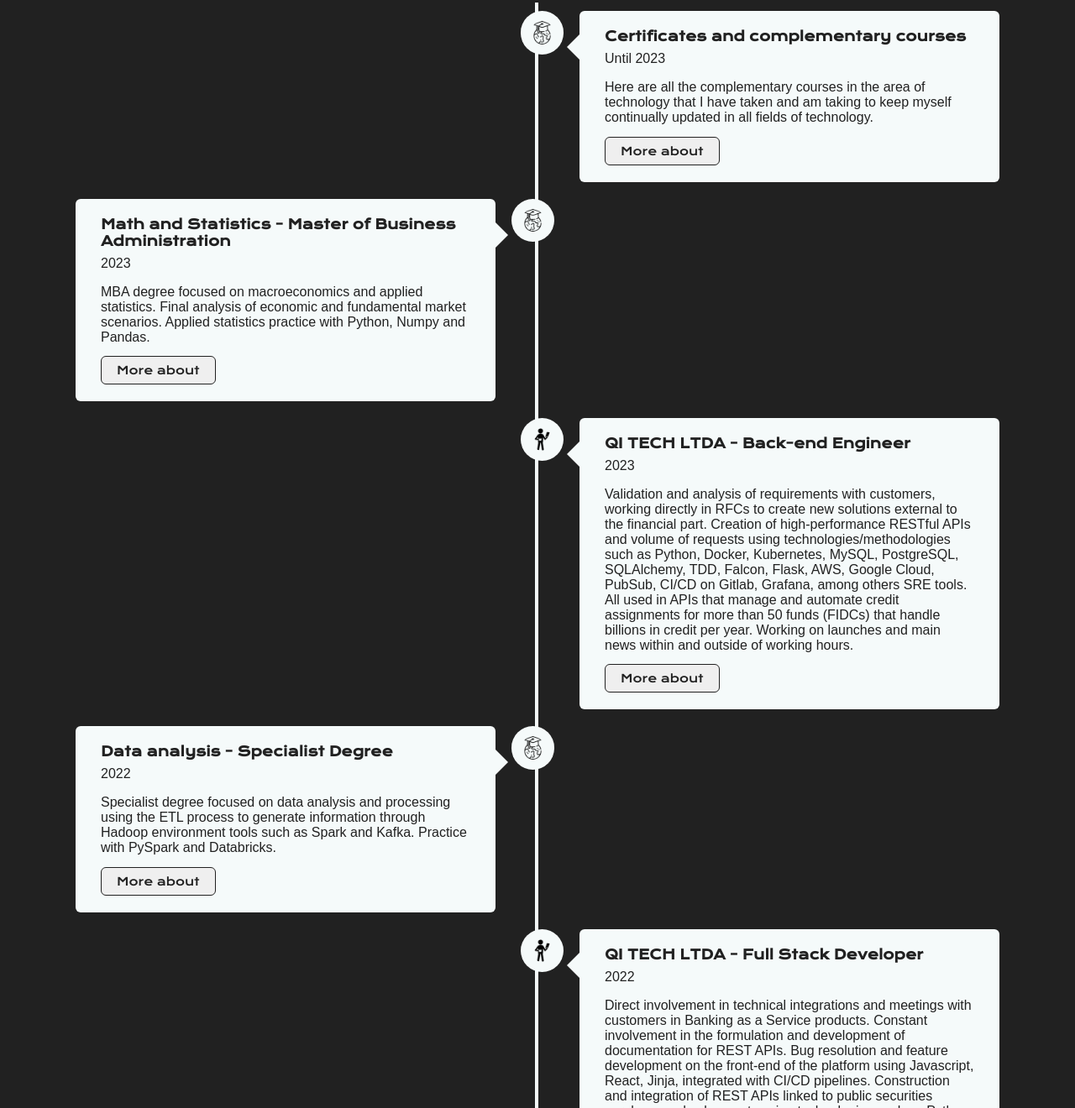
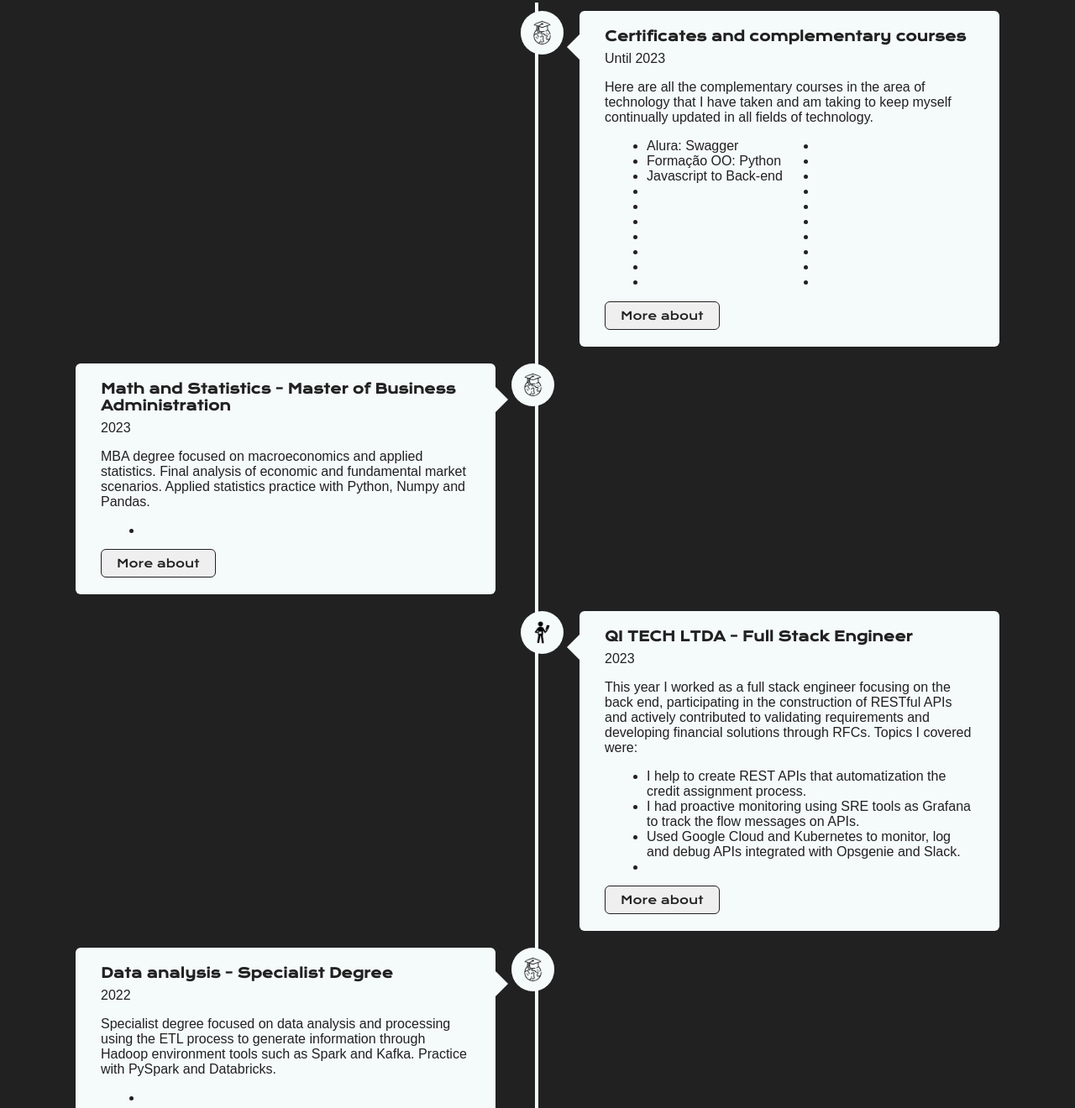
Before and after one commit to upALX/alxinc-portfolio, a website: page about.html in a window 1280 px wide. Shown: the part 175-1495 px from the top of the page at 84% size. Drawn offline with nearby package versions, Linux system fonts and the light colour scheme.

Commit message:
adding special coluns on cards about

```diff
--- a/about.html
+++ b/about.html
@@ -26,6 +26,30 @@
                     <h2>Certificates and complementary courses</h2>
                     <small>Until 2023</small>
                     <p>Here are all the complementary courses in the area of technology that I have taken and am taking to keep myself continually updated in all fields of technology.</p>
+                    <div class="presentation__text-box__list">
+                        <ul class="presentation__text-box__list-styled">
+                            <li>Alura: Swagger </li>
+                            <li>Formação OO: Python</li>
+                            <li>Javascript to Back-end</li>
+                            <li></li>
+                            <li></li>
+                            <li></li>
+                            <li></li>
+                            <li></li>
+                            <li></li>
+                            <li></li>
+                            <li></li>
+                            <li></li>
+                            <li></li>
+                            <li></li>
+                            <li></li>
+                            <li></li>
+                            <li></li>
+                            <li></li>
+                            <li></li>
+                            <li></li>
+                        </ul>
+                    </div>
                     <span class="presentation__container__right-arrow"></span>
                     <button> <a href="https://drive.google.com/drive/folders/1l6F5gSUcw788t51j8_aiePSrB0p0C-2d?usp=sharing" target="__blank">More about</a></button>
                 </div>
@@ -36,6 +60,11 @@
                     <h2>Math and Statistics - Master of Business Administration</h2>
                     <small>2023</small>
                     <p>MBA degree focused on macroeconomics and applied statistics. Final analysis of economic and fundamental market scenarios. Applied statistics practice with Python, Numpy and Pandas.</p>
+                    <div class="presentation__text-box__list">
+                        <ul class="presentation__text-box__list-different">
+                            <li></li>
+                        </ul>
+                    </div>
                     <span class="presentation__container__left-arrow"></span>
                     <button> <a href="https://drive.google.com/drive/folders/1l6F5gSUcw788t51j8_aiePSrB0p0C-2d?usp=sharing" target="__blank">More about</a></button>
                 </div>
@@ -43,9 +72,17 @@
             <div class="presentation__assignment__container presentation__assignment__container-right">
                 <img class="presentation__image__education right" src="assets/coffee-work.png" alt="a man reading the meeting agenda and drinking coffee">
                 <div class="presentation__assignment__text-box">
-                    <h2>QI TECH LTDA - Back-end Engineer</h2>
+                    <h2>QI TECH LTDA - Full Stack Engineer</h2>
                     <small>2023</small>
-                    <p>Validation and analysis of requirements with customers, working directly in RFCs to create new solutions external to the financial part. Creation of high-performance RESTful APIs and volume of requests using technologies/methodologies such as Python, Docker, Kubernetes, MySQL, PostgreSQL, SQLAlchemy, TDD, Falcon, Flask, AWS, Google Cloud, PubSub, CI/CD on Gitlab, Grafana, among others SRE tools. All used in APIs that manage and automate credit assignments for more than 50 funds (FIDCs) that handle billions in credit per year. Working on launches and main news within and outside of working hours.</p>
+                    <p>This year I worked as a full stack engineer focusing on the back end, participating in the construction of RESTful APIs and actively contributed to validating requirements and developing financial solutions through RFCs. Topics I covered were:</p>
+                    <div class="presentation__text-box__list">
+                        <ul>
+                            <li>I help to create REST APIs that automatization the credit assignment process.</li>
+                            <li>I had proactive monitoring using SRE tools as Grafana to track the flow messages on APIs.</li>
+                            <li>Used Google Cloud and Kubernetes to monitor, log and debug APIs integrated with Opsgenie and Slack.</li>
+                            <li></li>
+                        </ul>
+                    </div>
                     <span class="presentation__container__right-arrow"></span>
                     <button> <a href="https://qitech.com.br" target="__blank">More about</a></button>
                 </div>
@@ -56,6 +93,11 @@
                     <h2>Data analysis - Specialist Degree</h2>
                     <small>2022</small>
                     <p>Specialist degree focused on data analysis and processing using the ETL process to generate information through Hadoop environment tools such as Spark and Kafka. Practice with PySpark and Databricks.</p>
+                    <div class="presentation__text-box__list">
+                        <ul>
+                            <li></li>
+                        </ul>
+                    </div>
                     <span class="presentation__container__left-arrow"></span>
                     <button> <a href="https://drive.google.com/drive/folders/1l6F5gSUcw788t51j8_aiePSrB0p0C-2d?usp=sharing" target="__blank">More about</a></button>
                 </div>
@@ -66,6 +108,11 @@
                     <h2>QI TECH LTDA - Full Stack Developer</h2>
                     <small>2022</small>
                     <p>Direct involvement in technical integrations and meetings with customers in Banking as a Service products. Constant involvement in the formulation and development of documentation for REST APIs. Bug resolution and feature development on the front-end of the platform using Javascript, React, Jinja, integrated with CI/CD pipelines. Construction and integration of REST APIs linked to public securities purchase and sale events using technologies such as Python, Docker, MySQL, SQLAlchemy, Google Cloud, Falcon and FastAPI.</p>
+                    <div class="presentation__text-box__list">
+                        <ul>
+                            <li></li>
+                        </ul>
+                    </div>
                     <span class="presentation__container__right-arrow"></span>
                     <button> <a href="https://qitech.com.br" target="__blank">More about</a></button>
                 </div>
@@ -76,8 +123,13 @@
                     <h2>Information Security - Master of Business Administration</h2>
                     <small>2021</small>
                     <p>Lorem ipsum dolor sit, amet consectetur adipisicing elit. Quidem laborum totam obcaecati ratione, adipisci dolore numquam architecto dolorem fuga veritatis quia iste cumque odio maxime vitae omnis. Quaerat, suscipit culpa.</p>
+                    <div class="presentation__text-box__list">
+                        <ul>
+                            <li></li>
+                        </ul>
+                    </div>
                     <span class="presentation__container__left-arrow"></span>
-                    <button> <a href="https://drive.google.com/drive/folders/1l6F5gSUcw788t51j8_aiePSrB0p0C-2d?usp=sharing" target="__blank">More about</a></button>
+                    <button disabled> <a href="https://drive.google.com/drive/folders/1l6F5gSUcw788t51j8_aiePSrB0p0C-2d?usp=sharing" target="__blank">More about</a></button>
                 </div>
             </div>
             <div class="presentation__assignment__container presentation__assignment__container-right">
@@ -86,6 +138,11 @@
                     <h2>Systems analysis - Degree</h2>
                     <small>2020</small>
                     <p>Degree in systems analysis and development focused on the practice and theory of computing, modeling and data engineering for systems. Massive practice with Java, web with Spring Boot, databases with MySQL and MongoDB.</p>
+                    <div class="presentation__text-box__list">
+                        <ul>
+                            <li></li>
+                        </ul>
+                    </div>
                     <span class="presentation__container__right-arrow"></span>
                     <button> <a href="https://drive.google.com/drive/folders/1l6F5gSUcw788t51j8_aiePSrB0p0C-2d?usp=sharing" target="__blank">More about</a></button>
                 </div>
--- a/css/about.css
+++ b/css/about.css
@@ -202,6 +202,17 @@
     font-family: var(--secondary-word);
 }
 
+div.presentation__text-box__list{
+    margin-left: 50px;
+    margin-top: 16px;
+}
+
+div.presentation__text-box__list ul.presentation__text-box__list-styled{
+    columns: 2;
+    -webkit-columns: 2;
+    -moz-columns: 2;
+}
+
 div.presentation__assignment__text-box button{
     margin-top: 1em;
     border-radius: 6px;
@@ -331,6 +342,7 @@
     body{
         display: flex;
         flex-direction: column;
+        overflow-y: hidden;
     }
 
     .navigation__menu {
```
